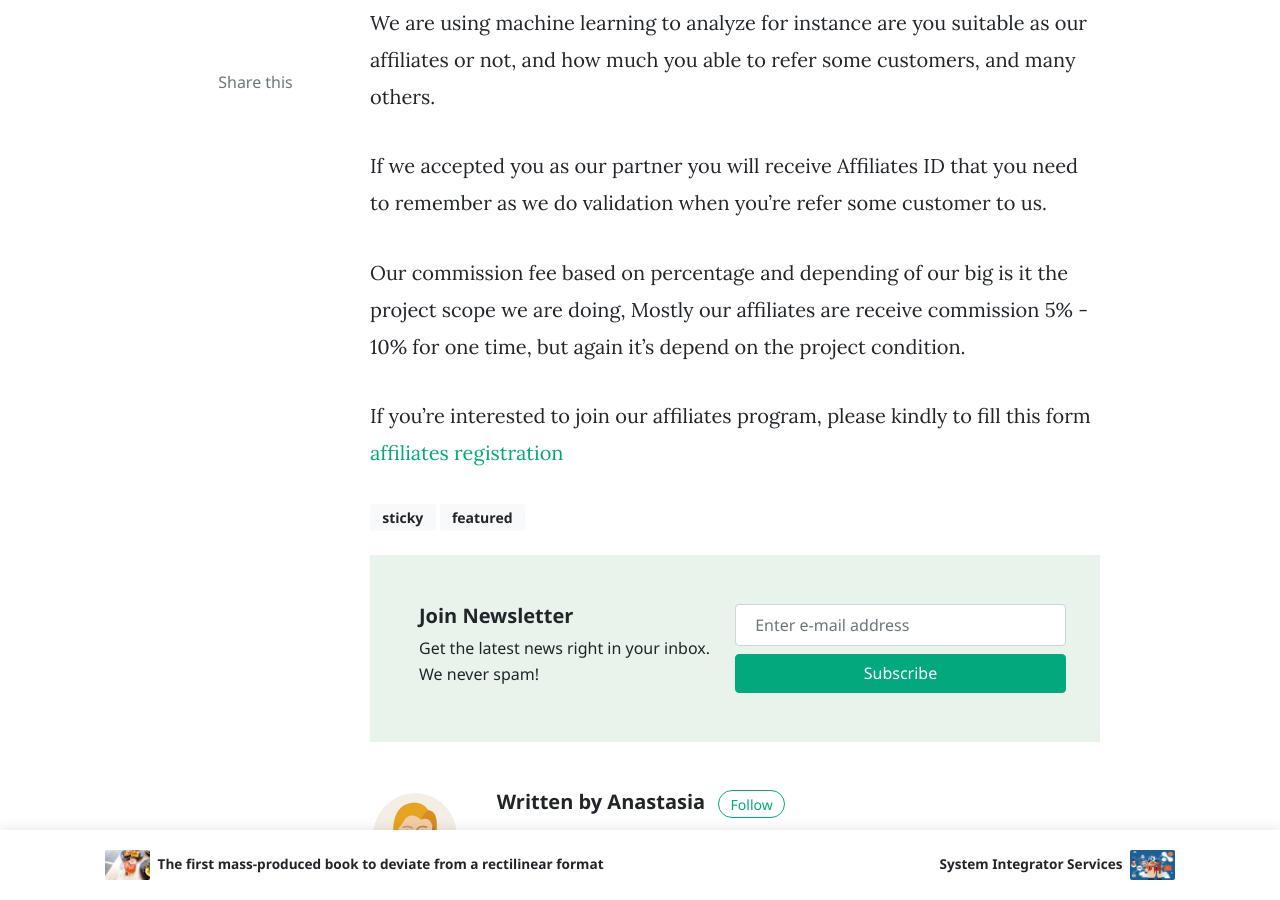
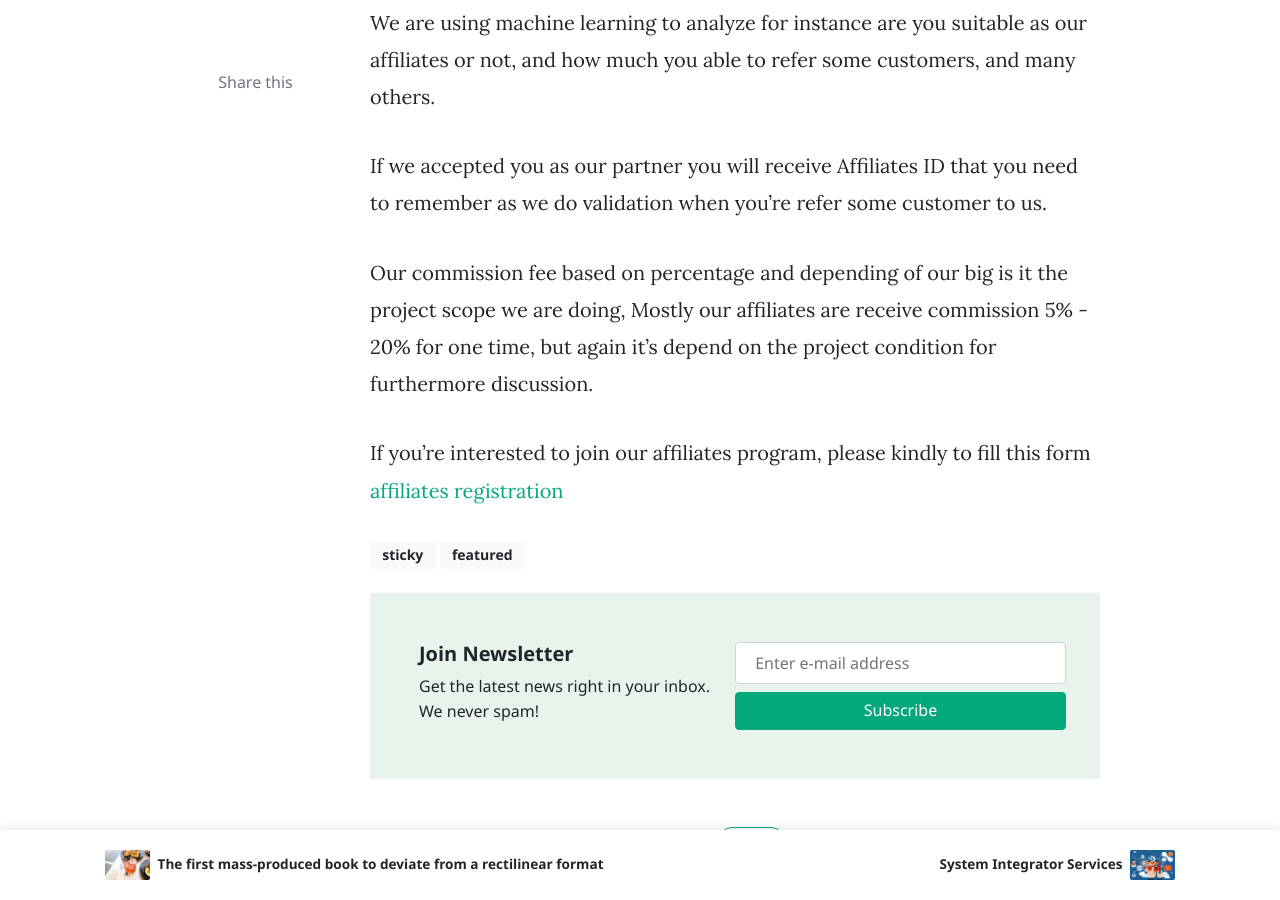
Before and after one commit to bit-dna/bitdnablog, a Jekyll site: the page built from _posts/2019-06-01-join-our-affiliates-program.md, in a window 1280 px wide and 900 px high, scrolled down 839 px. Built offline with Jekyll 4.4.1, drawn with Linux system fonts in a browser that asks for light colours; nearby versions of some CDN libraries; comment, search, counter and statistics services are not loaded.

Commit message:
fix some word

```diff
--- a/_posts/2019-06-01-join-our-affiliates-program.md
+++ b/_posts/2019-06-01-join-our-affiliates-program.md
@@ -15,6 +15,6 @@ We are using machine learning to analyze for instance are you suitable as our af
 
 If we accepted you as our partner you will receive Affiliates ID that you need to remember as we do validation when you're refer some customer to us.
 
-Our commission fee based on percentage and depending of our big is it the project scope we are doing, Mostly our affiliates are receive commission 5% - 10% for one time, but again it's depend on the project condition.
+Our commission fee based on percentage and depending of our big is it the project scope we are doing, Mostly our affiliates are receive commission 5% - 20% for one time, but again it's depend on the project condition for furthermore discussion.
 
 If you're interested to join our affiliates program, please kindly to fill this form <a href="https://forms.gle/2vQs2ayVU3gJd5q36" target="_blank">affiliates registration</a>
```
